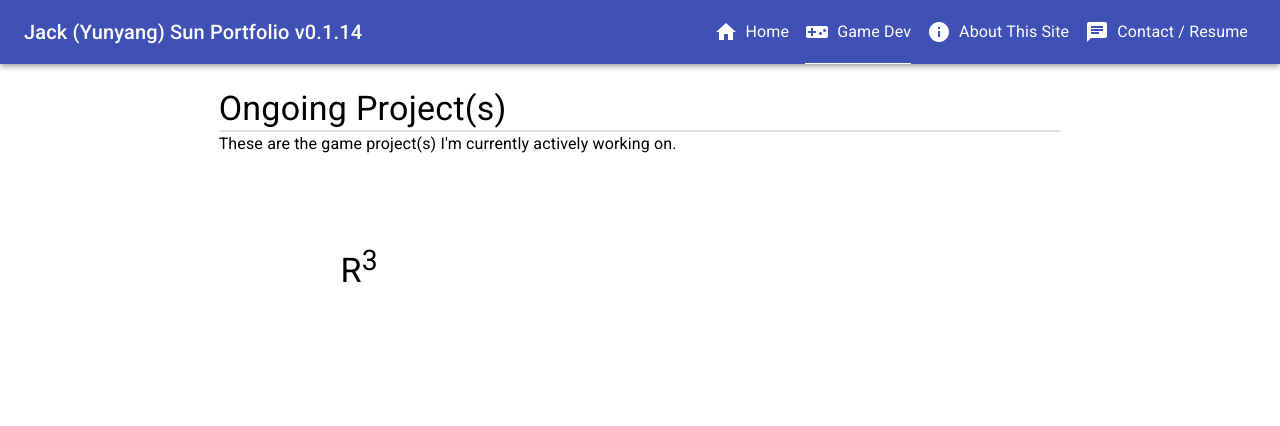
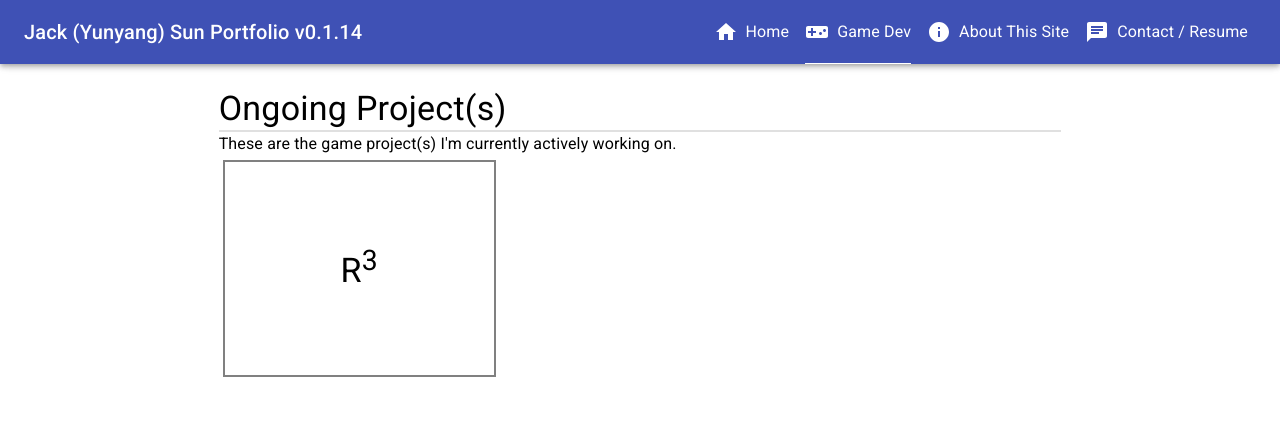
Before and after one commit to syy1125/syy-portfolio, a React (Create React App) app: page /game-dev in a window 1280 px wide. Shown: the top 426 px of the page. Built offline with nearby package versions, Linux system fonts and the light colour scheme.

Commit message:
refactor: Use fallback card display on image error

```diff
--- a/src/containers/GameDev/ProjectDisplay/ProjectCard.tsx
+++ b/src/containers/GameDev/ProjectDisplay/ProjectCard.tsx
@@ -1,4 +1,4 @@
-import React from 'react'
+import React, { useState } from 'react'
 import ButtonBase from '@material-ui/core/ButtonBase'
 import Grid from '@material-ui/core/Grid'
 import Text from '@material-ui/core/Typography'
@@ -40,6 +40,7 @@ const useStyles = makeStyles((theme) => ({
     display: 'flex',
     alignItems: 'center',
     justifyContent: 'center',
+    border: '2px solid grey',
   },
   backdrop: {
     backgroundColor: theme.palette.common.black,
@@ -106,15 +107,17 @@ const useStyles = makeStyles((theme) => ({
 export const ProjectCard = (props: Props) => {
   const classes = useStyles()
   const history = useHistory()
+  const [imageFailed, setImageFailed] = useState(false)
 
   return (
     <Grid item xs={6} md={4} className={classes.root}>
-      {props.imageUrl ? (
+      {props.imageUrl != null && !imageFailed ? (
         <div className={classes.fill}>
           <img
             src={props.imageUrl}
             className={classes.background}
             alt="Game thumbnail"
+            onError={() => setImageFailed(true)}
           />
         </div>
       ) : (
```
